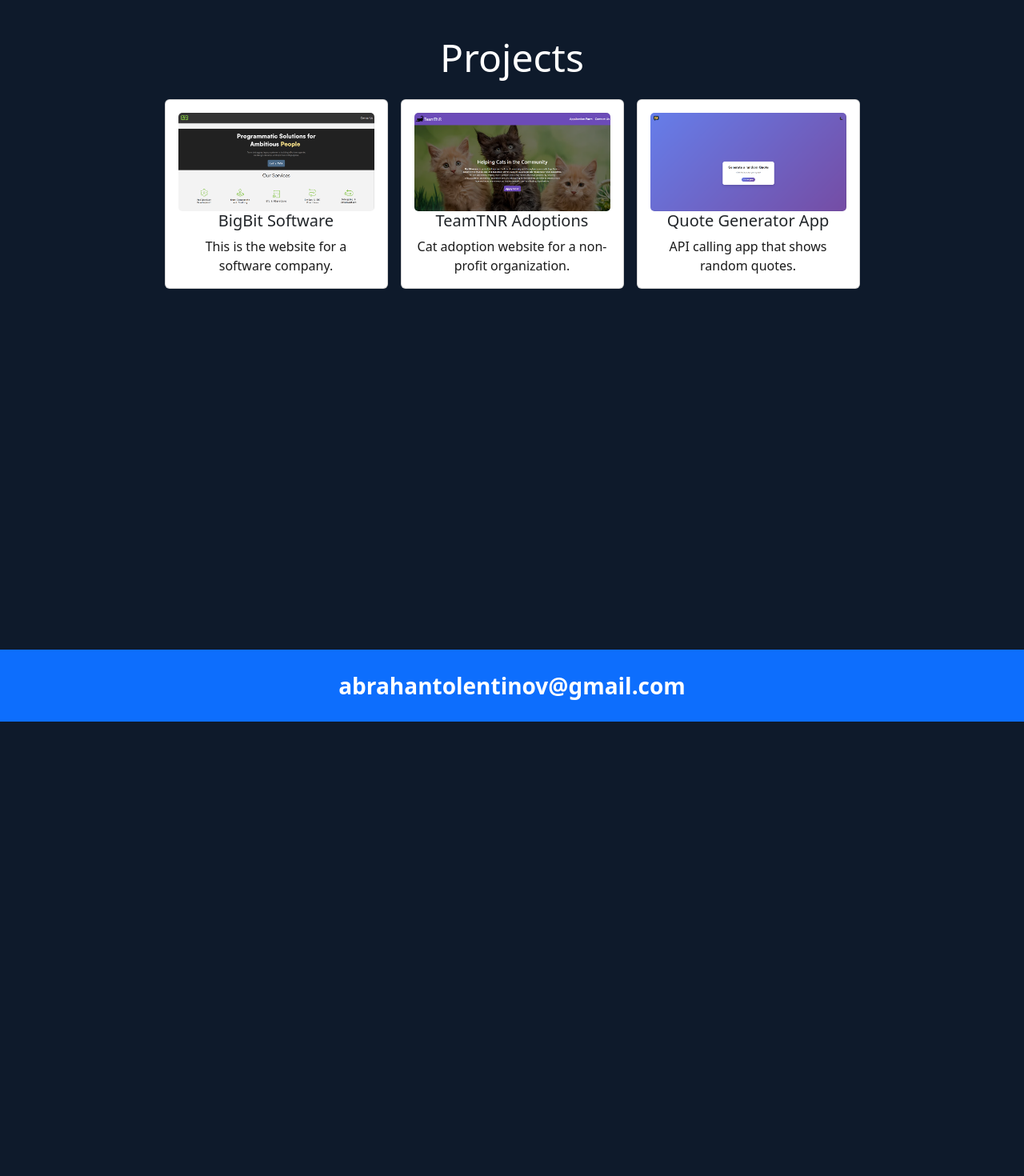
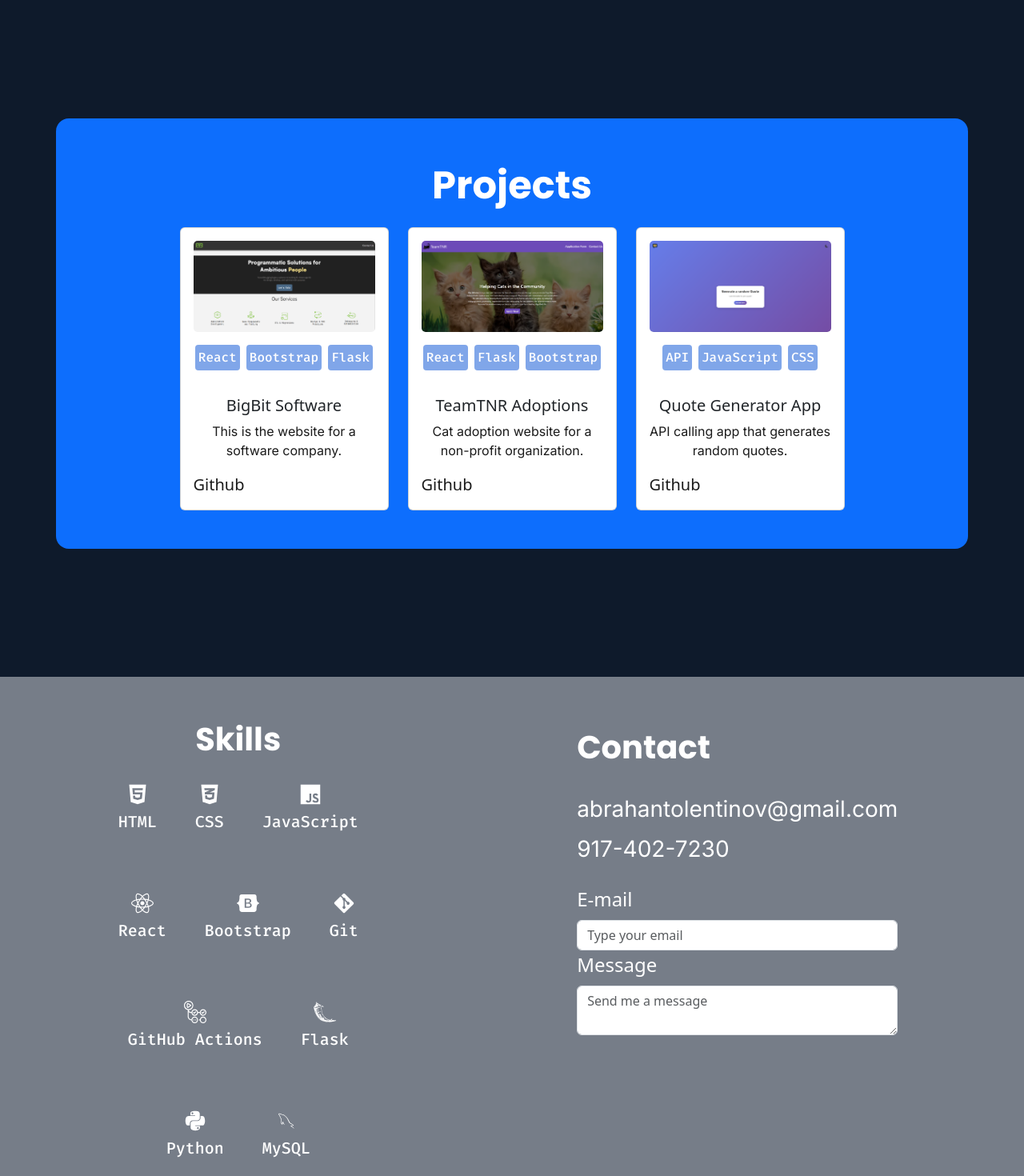
Before and after one commit to AbrahanTV/my-portfolio, a React (Vite) app: page / in a window 1280 px wide. Shown: the part 860-2330 px from the top of the page at 80% size. Before the commit the page ends 1762 px from the top, so only its background shows below. Built offline with nearby package versions, Linux system fonts and the light colour scheme.

Commit message:
footer first steps

```diff
--- a/package.json
+++ b/package.json
@@ -15,6 +15,7 @@
     "motion": "^12.23.25",
     "react": "^19.2.1",
     "react-dom": "^19.2.1",
+    "react-icons": "^5.5.0",
     "react-router": "^7.10.1",
     "react-router-dom": "^7.10.1",
     "router": "^2.2.0"
--- a/src/App.css
+++ b/src/App.css
@@ -1,7 +1,38 @@
+@import url("https://fonts.googleapis.com/css2?family=Poppins:wght@600;700;800&family=Inter:wght@400;500;600&family=Fira+Code:wght@400;500;600&display=swap");
+
+/* GENERAL STYLES */
+* {
+  margin: 0;
+  padding: 0;
+  box-sizing: border-box;
+}
+
 body {
   background-color: #0e1a2b;
 }
 
+/* FONT FAMILIES */
+.heading {
+  font-family: "Poppins", Arial, Helvetica, sans-serif;
+  font-weight: 700;
+}
+
+.body-text {
+  font-family: "Inter", Roboto, "Helvetica Neue", sans-serif;
+  font-weight: 400;
+}
+
+.code-text {
+  font-family: "Fira Code", Consolas, monospace;
+  font-weight: 500;
+}
+
+/* FONT STYLES */
+.projects-p {
+  font-size: 3rem;
+}
+
+/* FONT COLORS */
 .primary-text {
   color: #ffffff;
 }
@@ -10,21 +41,26 @@ body {
   color: #a9b2c3;
 }
 
-.projects-p {
-  font-size: 3rem;
+.repo-link:hover {
+  transition: all 0.2s ease-in-out;
+  color: #80a6e9;
 }
 
-.card-picture:hover {
-  transform: scale(1.05);
-  transition: transform 0.2s ease-in-out;
+.card-text {
+  color: #1a1a1a;
+}
+
+.highlight-text {
+  color: #8e6cff;
+}
+
+/* BACKGROUND COLORS  */
+.bg-gray {
+  background-color: #d1d4da88;
 }
 
 .card-bg {
   background-color: #ffffff;
-}
-
-.card-text {
-  color: #1a1a1a;
 }
 
 .button-bg {
@@ -35,8 +71,8 @@ body {
   background-color: #4c8dff;
 }
 
-.highlight-text {
-  color: #8e6cff;
+.tech-bg {
+  background-color: #80a6e9;
 }
 
 .contact-btn {
@@ -44,5 +80,11 @@ body {
 }
 
 #projects {
-  height: 100vh;
+  margin-top: 10rem;
+  margin-bottom: 10rem;
 }
+
+.card-picture:hover {
+  transform: scale(1.05);
+  transition: transform 0.2s ease-in-out;
+}
--- a/src/components/Cards.jsx
+++ b/src/components/Cards.jsx
@@ -1,6 +1,6 @@
 import { Link } from "react-router-dom";
 
-const Cards = ({ img, name, description, link }) => {
+const Cards = ({ img, name, description, link, tech, repo }) => {
   const image = <img src={img} className="card-img card-picture" alt={name} />;
 
   const wrappedImage = link ? (
@@ -16,11 +16,31 @@ const Cards = ({ img, name, description, link }) => {
   );
 
   return (
-    <div className="card w-25">
-      <div className="card-body text-center">
+    <div className="card col-md-3">
+      <div className="card-body text-center d-flex flex-column">
         {wrappedImage}
+        <div className="techs d-flex gap-2 my-3 flex-wrap justify-content-center">
+          {tech &&
+            tech.map((techs, index) => (
+              <p
+                key={index}
+                className="code-text text-white tech-bg p-1 rounded-1"
+              >
+                {techs}
+              </p>
+            ))}
+        </div>
         <h5 className="card-title">{name}</h5>
-        <p className="card-text ">{description}</p>
+        <p className="body-text card-text">{description}</p>
+        <div className="repo-cont fs-5 d-flex justify-content-start">
+          <a
+            href={repo}
+            target="blank"
+            className="card-text text-decoration-none repo-link"
+          >
+            Github
+          </a>
+        </div>
       </div>
     </div>
   );
--- a/src/components/Footer.jsx
+++ b/src/components/Footer.jsx
@@ -1,14 +1,87 @@
+import { FaHtml5 } from "react-icons/fa";
+import { FaCss3Alt } from "react-icons/fa";
+import { FaJs } from "react-icons/fa";
+import { FaReact } from "react-icons/fa";
+import { FaBootstrap } from "react-icons/fa";
+import { FaGitAlt } from "react-icons/fa";
+import { SiGithubactions } from "react-icons/si";
+import { SiFlask } from "react-icons/si";
+import { FaPython } from "react-icons/fa";
+import { DiMysql } from "react-icons/di";
+
 const Footer = () => {
+  const icons = [
+    { icon: <FaHtml5 />, name: "HTML" },
+    { icon: <FaCss3Alt />, name: "CSS" },
+    { icon: <FaJs />, name: "JavaScript" },
+    { icon: <FaReact />, name: "React" },
+    { icon: <FaBootstrap />, name: "Bootstrap" },
+    { icon: <FaGitAlt />, name: "Git" },
+    { icon: <SiGithubactions />, name: "GitHub Actions" },
+    { icon: <SiFlask />, name: "Flask" },
+    { icon: <FaPython />, name: "Python" },
+    { icon: <DiMysql />, name: "MySQL" },
+  ];
+
   return (
     <>
-      <footer id="footer">
-        <div className="container-fluid d-flex align-items-center justify-content-center p-4 mt-4 bg-primary">
-          <a
-            href="mailto:abrahantolentinov@gmail.com"
-            className="text-white text-decoration-none fs-3 fw-bold"
-          >
-            abrahantolentinov@gmail.com
-          </a>
+      <footer
+        id="footer"
+        className="bg-gray d-flex flex-wrap justify-content-around p-5 px-3"
+      >
+        <div className="skills-cont w-25 d-flex flex-column align-items-start flex-wrap">
+          <p className="heading text-white fs-1 fw-bold align-self-center">
+            Skills
+          </p>
+          <div className="skills w-100 d-flex justify-content-center text-center gap-5 fs-5 code-text flex-wrap">
+            {icons.map((icon, index) => (
+              <div className="text-white ">
+                <i key={index} className="fs-3">
+                  {icon.icon}
+                </i>
+                <p>{icon.name}</p>
+              </div>
+            ))}
+          </div>
+        </div>
+
+        <div className="contacts d-flex flex-column align-items- gap-4 p-3 rounded-2">
+          <h1 className="heading text-white">Contact</h1>
+          <div className="my-info d-flex flex-column gap-2">
+            <a
+              href="mailto:abrahantolentinov@gmail.com"
+              className="body-text text-white text-decoration-none fs-3 "
+            >
+              abrahantolentinov@gmail.com
+            </a>
+            <a
+              href="tel+:9174027230"
+              className="body-text text-white text-decoration-none fs-3 fw-"
+            >
+              917-402-7230
+            </a>
+          </div>
+          <form action="" className="form">
+            <label htmlFor="email" className="form-label fs-4 text-white">
+              E-mail
+            </label>
+            <input
+              type="email"
+              name="email"
+              id="email"
+              className="form-control"
+              placeholder="Type your email"
+            />
+            <label htmlFor="message" className="form-label fs-4 text-white">
+              Message
+            </label>
+            <textarea
+              name="message"
+              id=""
+              className="form-control"
+              placeholder="Send me a message"
+            ></textarea>
+          </form>
         </div>
       </footer>
     </>
--- a/src/components/Projects.jsx
+++ b/src/components/Projects.jsx
@@ -4,38 +4,46 @@ const Projects = () => {
   const cardData = [
     {
       img: "/images/bigbit-picture.png",
+      tech: ["React", "Bootstrap", "Flask"],
       link: "https://bigbitsoftware.com/",
       name: "BigBit Software",
       description: "This is the website for a software company.",
+      repo: "https://github.com/AbrahanTV/quotes/tree/master",
     },
     {
       img: "/images/teamtnr-picture.png",
+      tech: ["React", "Flask", "Bootstrap"],
       link: "https://teamtnr.org/",
       name: "TeamTNR Adoptions",
       description: "Cat adoption website for a non-profit organization.",
+      repo: "https://github.com/AbrahanTV/quotes/tree/master",
     },
     {
       img: "/images/quotes-picture.png",
+      tech: ["API", "JavaScript", "CSS"],
       link: "https://quotes-three-rust.vercel.app/",
       name: "Quote Generator App",
-      description: "API calling app that shows random quotes.",
+      description: "API calling app that generates random quotes.",
+      repo: "https://github.com/AbrahanTV/quotes/tree/master",
     },
   ];
 
   return (
     <>
-      <div className="container d-flex flex-column justify-content-center align-items-center py-5">
-        <p className="projects-p text-white">Projects</p>
+      <div className="container d-flex flex-column align-items-center p-5 rounded-4 bg-primary">
+        <p className="projects-p text-white heading">Projects</p>
 
         <div className="cards-cont">
-          <div className="cards d-flex flex-row flex-wrap gap-3 justify-content-center">
+          <div className="cards d-flex gap-4 justify-content-center flex-wrap">
             {cardData.map((item, index) => (
               <Cards
                 key={index}
                 img={item.img}
                 link={item.link}
+                tech={item.tech}
                 name={item.name}
                 description={item.description}
+                repo={item.repo}
               />
             ))}
           </div>
--- a/src/pages/Home.jsx
+++ b/src/pages/Home.jsx
@@ -17,10 +17,10 @@ const Home = () => {
         `}
       </style>
 
-      <div className="hero container mt-5 d-flex flex-column align-items-center justify-content-center text-center secondary-text">
+      <div className="hero container col-md-6 mt-5 d-flex flex-column align-items-center justify-content-center text-center secondary-text">
         <SplitText
           text="Hello, I'm Abrahan"
-          className="text-2xl font-semibold text-center titulo"
+          className="text-2xl font-semibold text-center titulo heading"
           delay={10}
           duration={1}
           ease="power3.out"
@@ -57,9 +57,9 @@ const Home = () => {
           </a>
         </div>
 
-        <div className="container w-50 my-5 p-5 card-bg rounded-4 text-black">
-          <p className="h2">About Me</p>
-          <p className="">
+        <div className="container w-75 my-5 p-5 card-bg rounded-4 text-black">
+          <p className="h1 heading">About Me</p>
+          <p className="body-text fs-5">
             I am a Computer Science student specializing in Web Development.{" "}
             <br />I have experience in both frontend and backend development.
             <br />
@@ -69,15 +69,9 @@ const Home = () => {
         </div>
       </div>
 
-      <section id="projects">
+      <section id="projects" className="">
         <Projects />
       </section>
-
-      {/* <div className="to-top-btn">
-        <a href="#top" className="btn button-bg text-white fw-bold">
-          Back to Top
-        </a>
-      </div> */}
     </>
   );
 };
```
Also changed, not shown: 1 other file (tests, documents, lock files or other folders).
